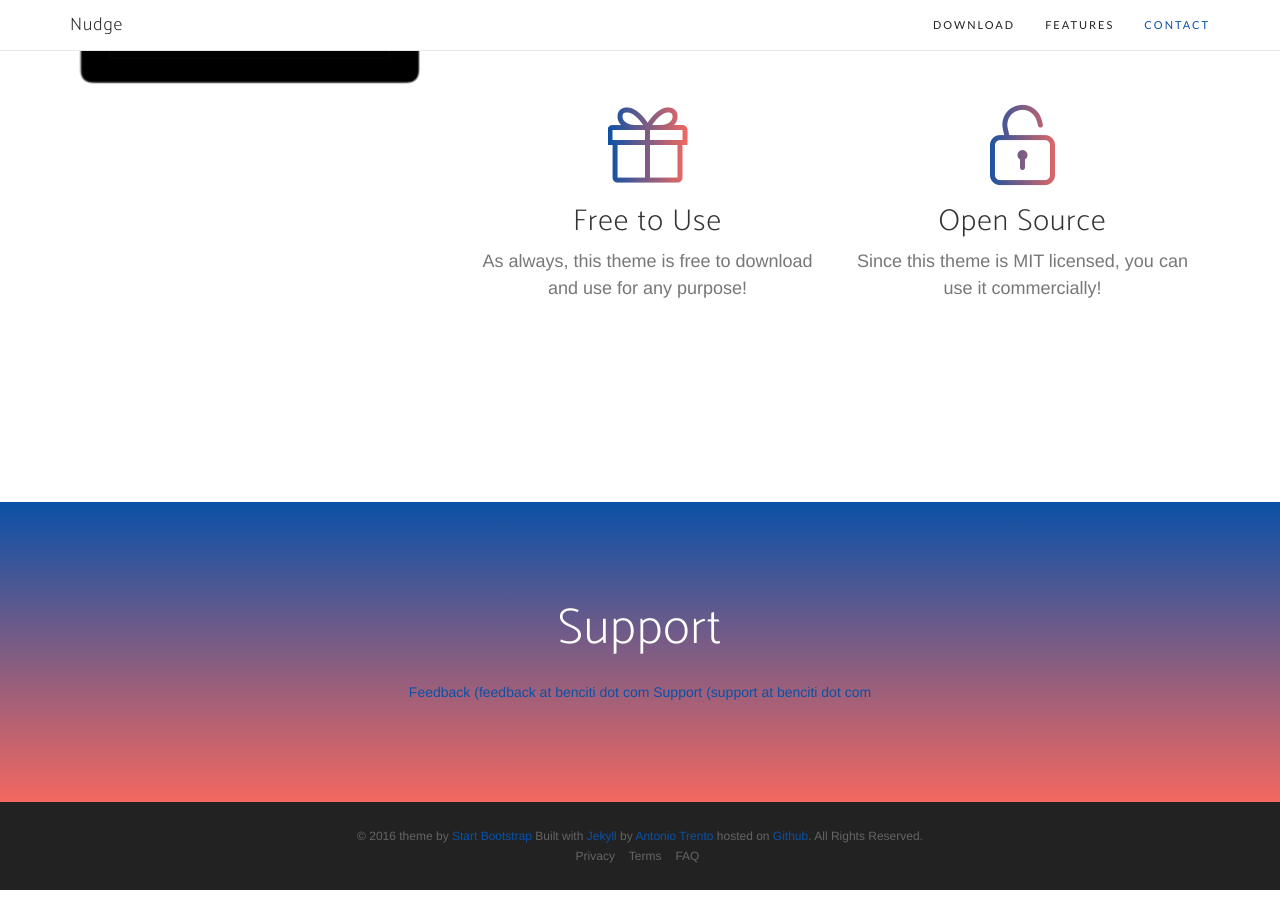
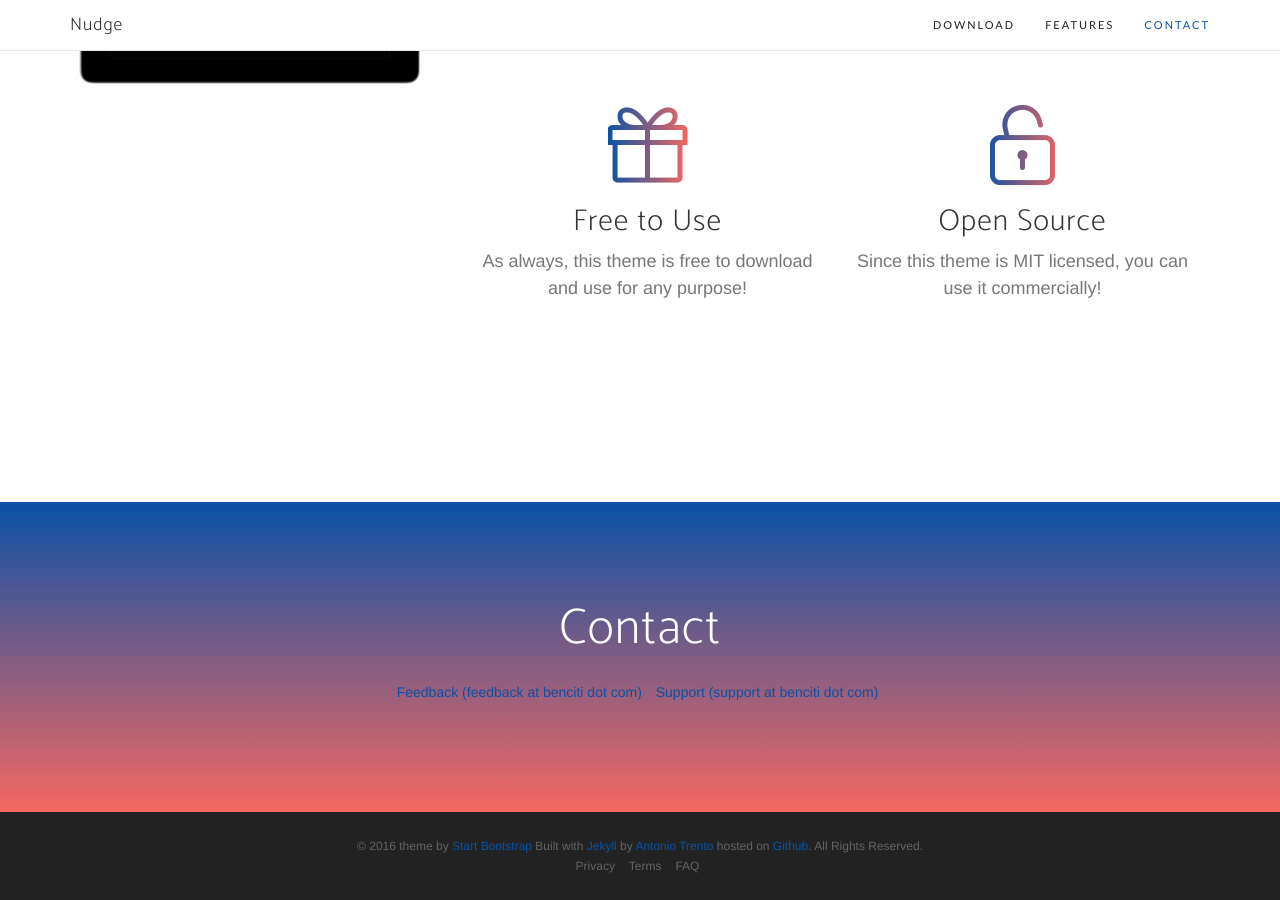
Before and after one commit to nudgealgebra/nudgealgebra.github.io, a Jekyll site: the page built from index.html, in a window 1280 px wide and 900 px high, scrolled down 1981 px. Built offline with Jekyll 4.4.1, drawn with Linux system fonts in a browser that asks for light colours; nearby versions of some CDN libraries; some web fonts are replaced; the list of posts is cut into pages by our own code.

Commit message:
Making mail id as list item

```diff
--- a/_includes/contact.html
+++ b/_includes/contact.html
@@ -1,9 +1,15 @@
 
 <section id="contact" class="contact bg-primary">
     <div class="container">
-	<h2>Support</h2>
-	<a href= "mailto:feedback@benciti.com">Feedback (feedback at benciti dot com</a>
-	<a href= "mailto:support@benciti.com">Support (support at benciti dot com</a>
+	<h2>Contact</h2>
+        <ul class="list-inline">
+            <li>
+		<a href= "mailto:feedback@benciti.com">Feedback (feedback at benciti dot com)</a>
+	    </li>
+	    <li>
+		<a href= "mailto:support@benciti.com">Support (support at benciti dot com)</a>
+	    </li>
+	</ul>
         <!--h2>We <i class="fa fa-heart"></i> new friends!</h2>
         <ul class="list-inline list-social">
             {% for network in site.social %}
```
